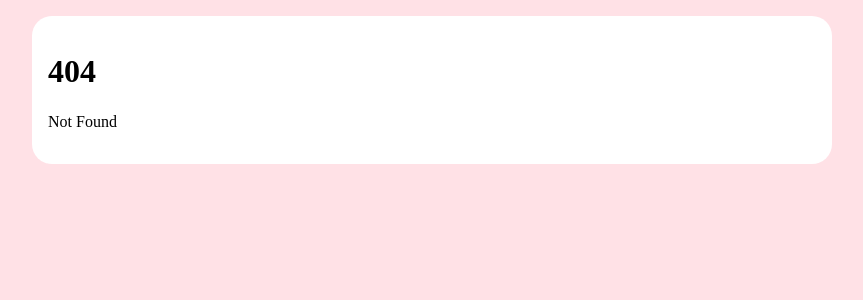
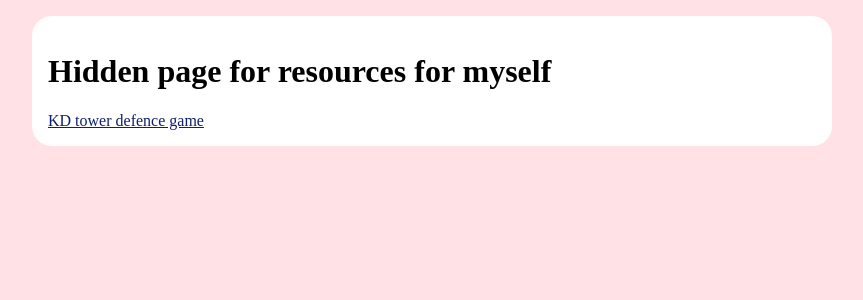
Before and after one commit to kddial/personal-website, a SvelteKit app: page /hidden in a window 1280 px wide. Before the commit this address had no page. Shown: the top 300 px of the page, without its empty margins (208-1071 px from the left). Built offline with nearby package versions, Linux system fonts and the light colour scheme.

Commit message:
added a hidden page

```diff
--- /dev/null
+++ b/src/routes/hidden/+page.svelte
@@ -0,0 +1,7 @@
+<h1>Hidden page for resources for myself</h1>
+
+<a
+  href="https://kd-tower.netlify.app/"
+  target="_blank"
+  rel="noreferrer">KD tower defence game</a
+>
```
